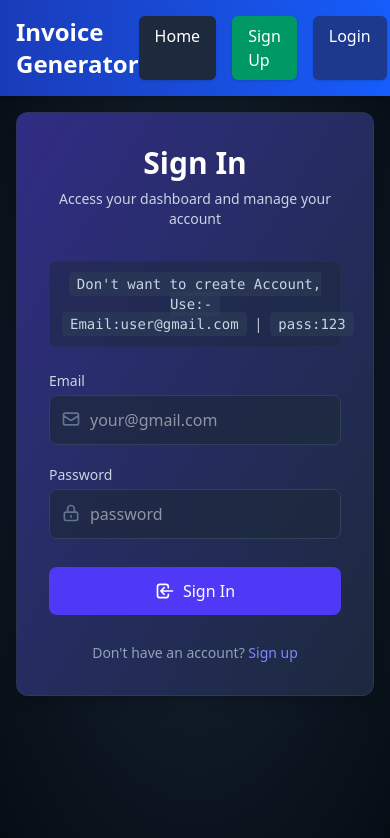
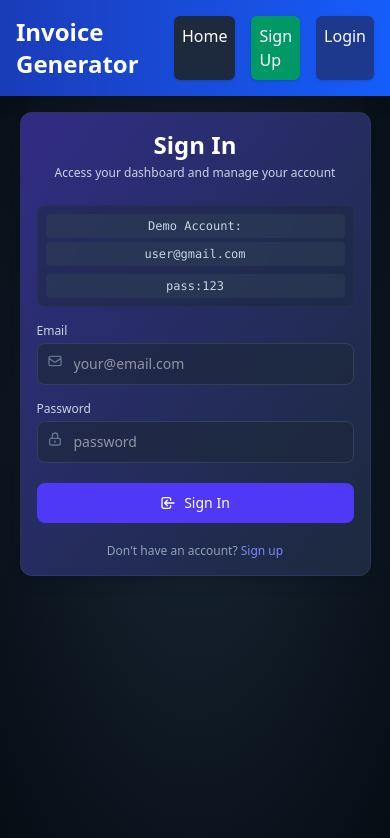
Before and after one commit to Durgeshkushwaha/Invoice_Generator, a React (Vite) app in the folder frontend/: page / in a window 390 px wide. Shown: the top 838 px of the page. Built offline with nearby package versions, Linux system fonts and the light colour scheme.

Commit message:
made login pagae responsive

```diff
--- a/frontend/src/components/Navbar.jsx
+++ b/frontend/src/components/Navbar.jsx
@@ -15,19 +15,19 @@ function Navbar() {
                 <div className="flex space-x-4">
                     <Link
                         to="/home"
-                        className="px-4 py-2 rounded-md bg-slate-800 hover:bg-slate-700 text-white font-medium transition-colors shadow-sm"
+                        className="px-2 py-2 rounded-md bg-slate-800 hover:bg-slate-700 text-white font-medium transition-colors shadow-sm"
                     >
                         Home
                     </Link>
                     <Link
                         to="/signup"
-                        className="px-4 py-2 rounded-md bg-emerald-600 hover:bg-emerald-700 text-white font-medium transition-colors shadow-sm"
+                        className="px-2 py-2 rounded-md bg-emerald-600 hover:bg-emerald-700 text-white font-medium transition-colors shadow-sm"
                     >
                         Sign Up
                     </Link>
                     <Link
                         to="/login"
-                        className="px-4 py-2 rounded-md bg-blue-900 hover:bg-blue-700 text-white font-medium transition-colors shadow-sm"
+                        className="px-2 py-2 rounded-md bg-blue-900 hover:bg-blue-700 text-white font-medium transition-colors shadow-sm"
                     >
                         Login
                     </Link>
--- a/frontend/src/pages/Login.jsx
+++ b/frontend/src/pages/Login.jsx
@@ -44,43 +44,46 @@ const Login = () => {
     return (
         <>
             <form onSubmit={handleSubmit}
-                className="bg-gradient-to-br from-indigo-900 to-slate-800 p-8 w-full mx-auto max-w-md shadow-lg rounded-xl border border-slate-700/50"
+                className="bg-gradient-to-br from-indigo-900 to-slate-800 p-4 sm:p-6 md:p-8 w-full mx-auto max-w-[90vw] sm:max-w-md shadow-lg rounded-xl border border-slate-700/50"
             >
-                <div className="text-center mb-8">
-                    <h2 className="text-3xl font-semibold text-white mb-2">Sign In</h2>
-                    <p className="text-slate-300 text-sm">Access your dashboard and manage your account</p>
+                {/* Header */}
+                <div className="text-center mb-6 sm:mb-8">
+                    <h2 className="text-2xl sm:text-3xl font-semibold text-white mb-1 sm:mb-2">Sign In</h2>
+                    <p className="text-slate-300 text-xs sm:text-sm">Access your dashboard and manage your account</p>
                 </div>
 
-                <div className="bg-slate-800/50 backdrop-blur-sm rounded-lg p-3 mb-6 border border-slate-700/30">
-                    <p className="text-sm text-slate-300 text-center">
-                        <span className="font-mono bg-slate-700/50 px-2 py-1 rounded">Don't want to create Account, Use:-</span>
-                        <span className="font-mono bg-slate-700/50 px-2 py-1 rounded">Email:user@gmail.com</span>
-                        <span className="mx-2">|</span>
-                        <span className="font-mono bg-slate-700/50 px-2 py-1 rounded">pass:123</span>
+                {/* Demo Credentials - Stacked on mobile */}
+                <div className="bg-slate-800/50 backdrop-blur-sm rounded-lg p-2 sm:p-3 mb-4 sm:mb-6 border border-slate-700/30">
+                    <p className="text-xs sm:text-sm text-slate-300 text-center space-y-2 sm:space-y-0 sm:space-x-2">
+                        <span className="block sm:inline font-mono bg-slate-700/50 px-2 py-1 rounded mb-1 sm:mb-0">Demo Account:</span>
+                        <span className="block sm:inline font-mono bg-slate-700/50 px-2 py-1 rounded">user@gmail.com</span>
+                        <span className="hidden sm:inline mx-1">|</span>
+                        <span className="block sm:inline font-mono bg-slate-700/50 px-2 py-1 rounded mt-1 sm:mt-0">pass:123</span>
                     </p>
                 </div>
 
-                <div className="space-y-5">
+                {/* Form Fields */}
+                <div className="space-y-4 sm:space-y-5">
                     <div>
-                        <label htmlFor="email" className="block text-sm font-medium text-slate-300 mb-1">Email</label>
+                        <label htmlFor="email" className="block text-xs sm:text-sm font-medium text-slate-300 mb-1">Email</label>
                         <div className="relative">
                             <input
                                 id="email"
                                 type="email"
-                                placeholder="your@gmail.com"
+                                placeholder="your@email.com"
                                 required
                                 value={email}
                                 onChange={(e) => setEmail(e.target.value)}
-                                className="w-full bg-slate-800/70 text-white p-3 pl-10 border border-slate-700 rounded-lg focus:ring-2 focus:ring-indigo-500 focus:border-indigo-500 outline-none transition-all"
+                                className="w-full text-sm sm:text-base bg-slate-800/70 text-white p-2.5 sm:p-3 pl-9 sm:pl-10 border border-slate-700 rounded-lg focus:ring-2 focus:ring-indigo-500 focus:border-indigo-500 outline-none transition-all"
                             />
-                            <svg className="absolute left-3 top-3.5 h-5 w-5 text-slate-500" fill="none" viewBox="0 0 24 24" stroke="currentColor">
+                            <svg className="absolute left-2.5 sm:left-3 top-2.5 sm:top-3 h-4 sm:h-5 w-4 sm:w-5 text-slate-500" fill="none" viewBox="0 0 24 24" stroke="currentColor">
                                 <path strokeLinecap="round" strokeLinejoin="round" strokeWidth={2} d="M3 8l7.89 5.26a2 2 0 002.22 0L21 8M5 19h14a2 2 0 002-2V7a2 2 0 00-2-2H5a2 2 0 00-2 2v10a2 2 0 002 2z" />
                             </svg>
                         </div>
                     </div>
 
                     <div>
-                        <label htmlFor="password" className="block text-sm font-medium text-slate-300 mb-1">Password</label>
+                        <label htmlFor="password" className="block text-xs sm:text-sm font-medium text-slate-300 mb-1">Password</label>
                         <div className="relative">
                             <input
                                 id="password"
@@ -89,28 +92,30 @@ const Login = () => {
                                 required
                                 value={password}
                                 onChange={(e) => setPassword(e.target.value)}
-                                className="w-full bg-slate-800/70 text-white p-3 pl-10 border border-slate-700 rounded-lg focus:ring-2 focus:ring-indigo-500 focus:border-indigo-500 outline-none transition-all"
+                                className="w-full text-sm sm:text-base bg-slate-800/70 text-white p-2.5 sm:p-3 pl-9 sm:pl-10 border border-slate-700 rounded-lg focus:ring-2 focus:ring-indigo-500 focus:border-indigo-500 outline-none transition-all"
                             />
-                            <svg className="absolute left-3 top-3.5 h-5 w-5 text-slate-500" fill="none" viewBox="0 0 24 24" stroke="currentColor">
+                            <svg className="absolute left-2.5 sm:left-3 top-2.5 sm:top-3 h-4 sm:h-5 w-4 sm:w-5 text-slate-500" fill="none" viewBox="0 0 24 24" stroke="currentColor">
                                 <path strokeLinecap="round" strokeLinejoin="round" strokeWidth={2} d="M12 15v2m-6 4h12a2 2 0 002-2v-6a2 2 0 00-2-2H6a2 2 0 00-2 2v6a2 2 0 002 2zm10-10V7a4 4 0 00-8 0v4h8z" />
                             </svg>
                         </div>
                     </div>
 
-                    <div className="pt-2">
+                    {/* Submit Button */}
+                    <div className="pt-1 sm:pt-2">
                         <button
                             type="submit"
-                            className="w-full bg-indigo-600 hover:bg-indigo-700 text-white font-medium py-3 px-4 rounded-lg focus:outline-none focus:ring-2 focus:ring-indigo-500 focus:ring-offset-2 focus:ring-offset-slate-900 transition-colors duration-200 flex items-center justify-center cursor-pointer"
+                            className="w-full text-sm sm:text-base bg-indigo-600 hover:bg-indigo-700 text-white font-medium py-2.5 sm:py-3 px-4 rounded-lg focus:outline-none focus:ring-2 focus:ring-indigo-500 focus:ring-offset-2 focus:ring-offset-slate-900 transition-colors duration-200 flex items-center justify-center cursor-pointer"
                         >
-                            <svg className="w-5 h-5 mr-2" fill="none" stroke="currentColor" viewBox="0 0 24 24">
+                            <svg className="w-4 sm:w-5 h-4 sm:h-5 mr-2" fill="none" stroke="currentColor" viewBox="0 0 24 24">
                                 <path strokeLinecap="round" strokeLinejoin="round" strokeWidth="2" d="M11 16l-4-4m0 0l4-4m-4 4h14m-5 4v1a3 3 0 01-3 3H6a3 3 0 01-3-3V7a3 3 0 013-3h7a3 3 0 013 3v1" />
                             </svg>
                             Sign In
                         </button>
                     </div>
 
-                    <div className="text-center pt-2">
-                        <p className="text-sm text-slate-400 ">
+                    {/* Sign Up Link */}
+                    <div className="text-center pt-1 sm:pt-2">
+                        <p className="text-xs sm:text-sm text-slate-400">
                             Don't have an account?{' '}
                             <a href="/signup" className="text-indigo-400 hover:text-indigo-300 font-medium transition-colors">
                                 Sign up
```
